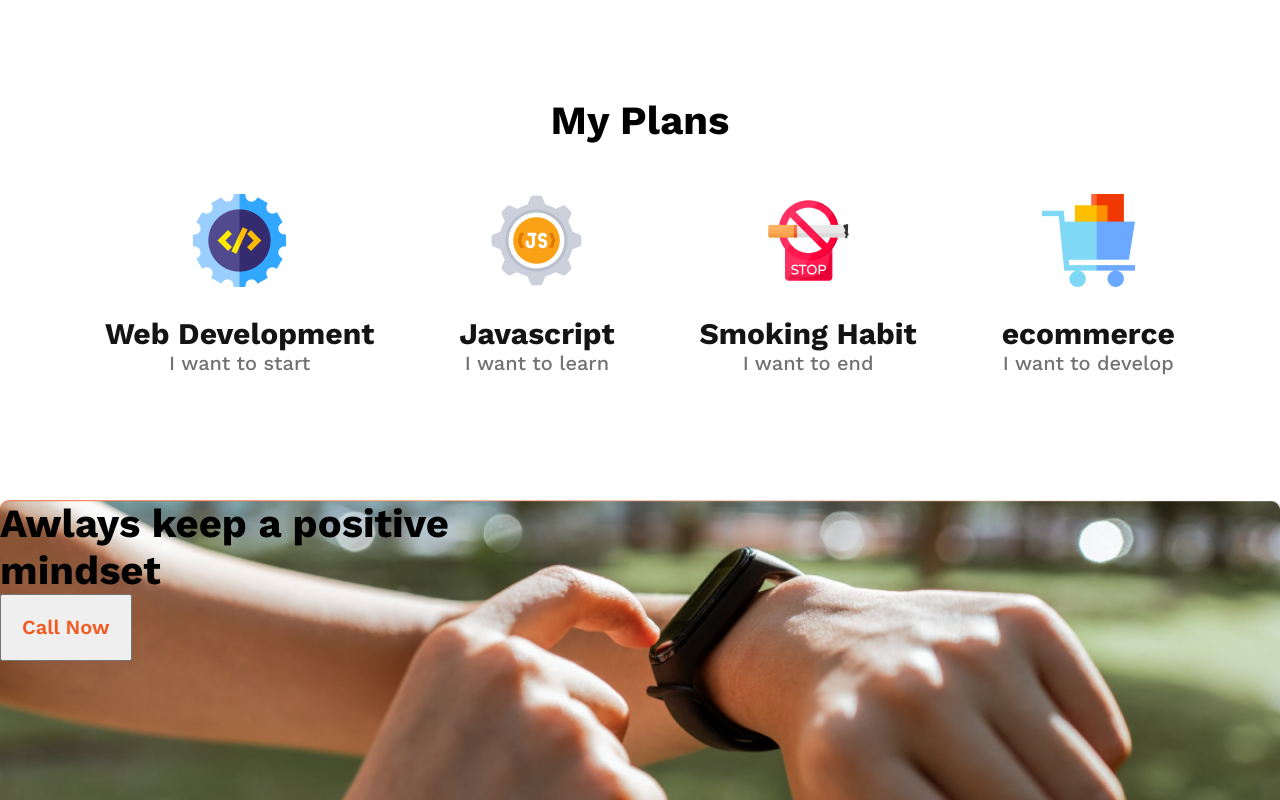
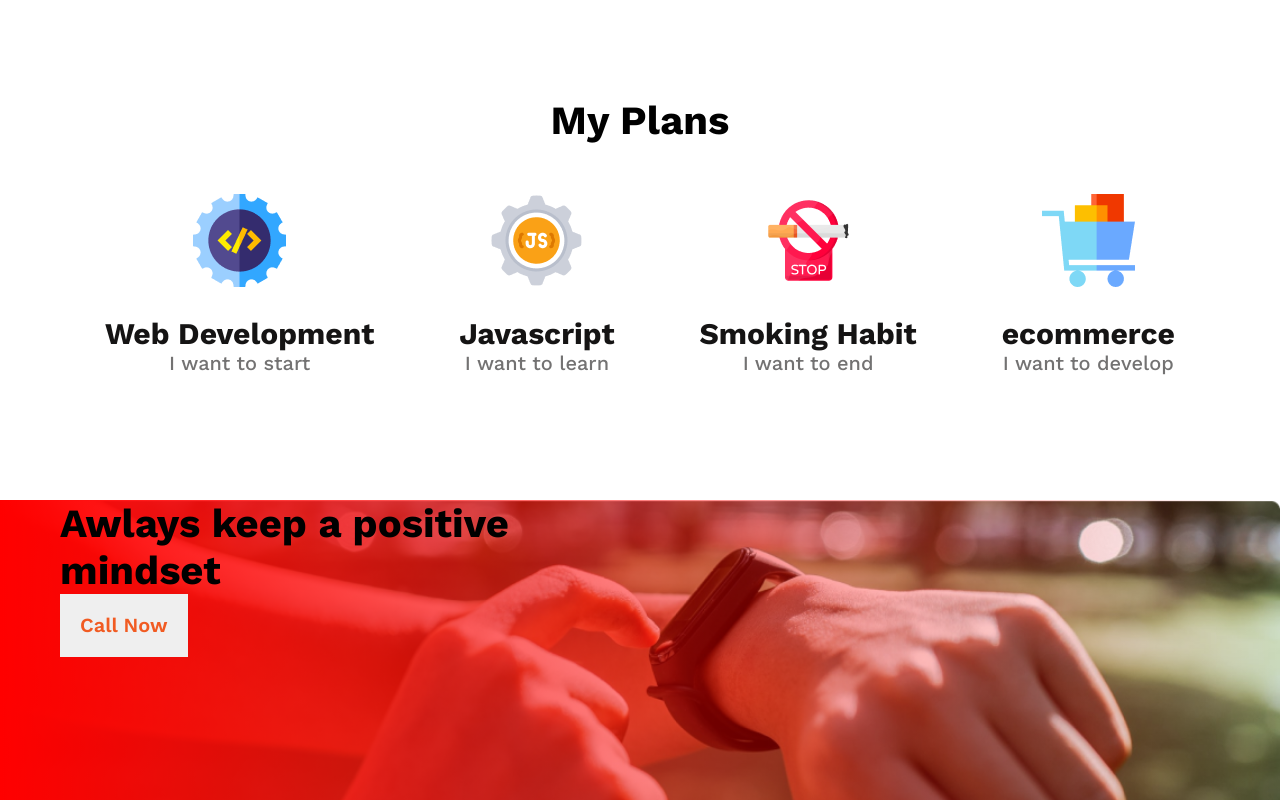
Before and after one commit to rifatjayed/assignment1, a plain HTML site: page index.html in a window 1280 px wide. Shown: the part 1691-2491 px from the top of the page. Drawn offline with nearby package versions, Linux system fonts and the light colour scheme.

Commit message:
gradient color done

```diff
--- a/index.html
+++ b/index.html
@@ -79,9 +79,11 @@
 
         <section class="positive-section">
             <div class="bg">
-                <!-- <img src="images/gradient2.png" alt="" srcset=""> -->
-                <div class="section-title">Awlays keep a positive <br> mindset</div>
+               <div class="positive-section-descrption">
+                 <div class="section-title">Awlays keep a positive <br> mindset</div>
             <button class="call-btn">Call Now</button>
+               </div>
+
             </div>
         </section>
     </main>
--- a/style.css
+++ b/style.css
@@ -129,23 +129,34 @@ header {
 
 /* positive-section */
 
-.positive-section{
-   /* margin: 0 230px; */
-
-}
-.bg{
-   background-image: url("images/watch.png"), url("images/gradient2.png");
+.positive-section {
+    /* margin: 0 230px; */
+    background-image: url("images/watch.png");
     width: 100%;
     height: 300px;
     background-size: cover;
     background-repeat: no-repeat;
 }
 
-.call-btn{
+.bg {
+
+    background-image: linear-gradient(to left, rgba(255, 0, 0, 0), rgba(255, 0, 0, 1));
+    height: 300px;
+
+
+}
+
+.call-btn {
     color: #F15B22;
+    border: none;
     padding: 20px;
     font-weight: 600;
-font-size: 20px;
-line-height: 23px;
-text-align: center;
+    font-size: 20px;
+    line-height: 23px;
+    text-align: center;
 }
+.positive-section-descrption{
+    margin-left: 60px;
+
+
+}
```
